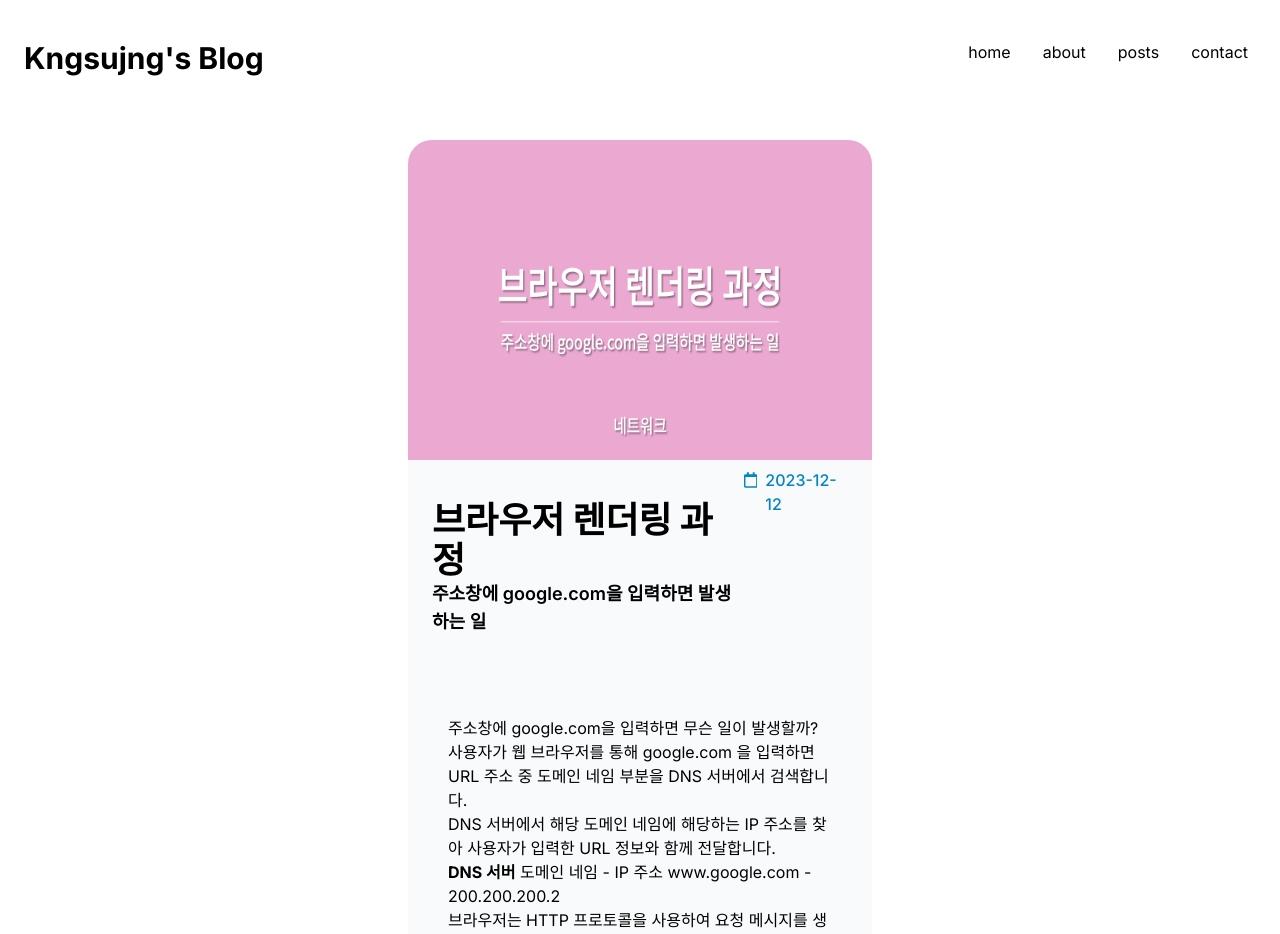
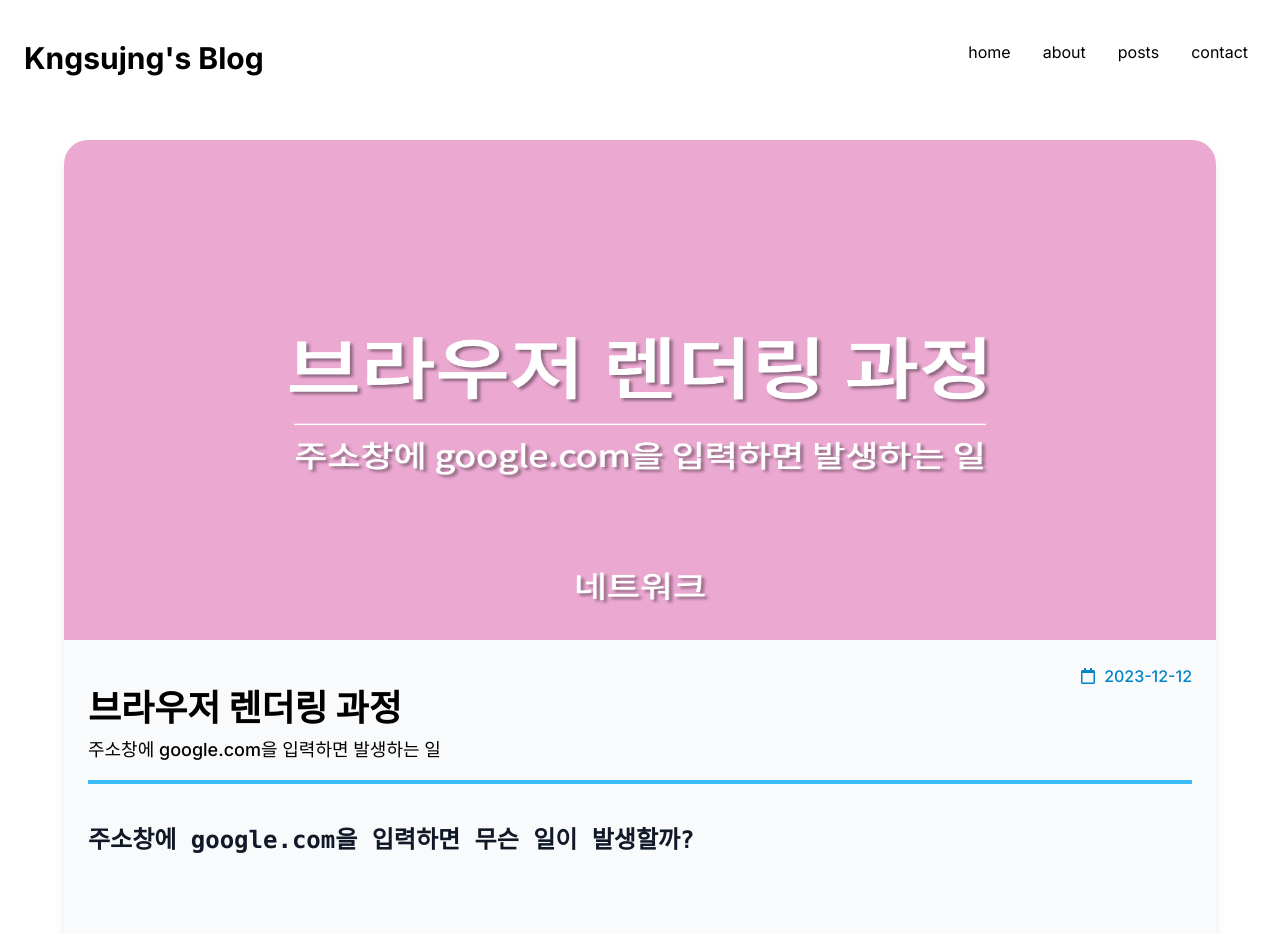
Before and after one commit to kngsujng/Blog-app, a Next.js app: page /posts/browser-rendering in a window 1280 px wide. Shown: the top 934 px of the page. Built offline with nearby package versions, Linux system fonts and the light colour scheme.

Commit message:
Feat: syntax-highlighter 라이브러리 설치

```diff
--- a/next.config.js
+++ b/next.config.js
@@ -1,4 +1,11 @@
 /** @type {import('next').NextConfig} */
-const nextConfig = {}
+const nextConfig = {
+	images: {
+		remotePatterns: [
+			{ protocol: 'https', hostname: 'velog.velcdn.com' },
+			{ protocol: 'https', hostname: 'user-images.githubusercontent.com' },
+		],
+	},
+};
 
-module.exports = nextConfig
+module.exports = nextConfig;
--- a/package.json
+++ b/package.json
@@ -16,9 +16,11 @@
 		"react-icons": "^5.0.1",
 		"react-markdown": "^9.0.1",
 		"react-multi-carousel": "^2.8.4",
+		"react-syntax-highlighter": "^15.5.0",
 		"remark-gfm": "^4.0.0"
 	},
 	"devDependencies": {
+		"@tailwindcss/typography": "^0.5.10",
 		"@types/node": "^20",
 		"@types/nodemailer": "^6.4.14",
 		"@types/react": "^18",
--- a/src/app/components/MarkdownRender.tsx
+++ b/src/app/components/MarkdownRender.tsx
@@ -1,8 +1,47 @@
-import Markdown from 'react-markdown';
 import { getContent } from '../api/posts';
+import Image from 'next/image';
+import ReactMarkDown from 'react-markdown';
 import remarkGfm from 'remark-gfm';
+import { Prism as SyntaxHighlighter } from 'react-syntax-highlighter';
+import { materialDark } from 'react-syntax-highlighter/dist/cjs/styles/prism';
 
 export default async function MarkdownRender({ id }: { id: string }) {
 	const { content } = await getContent(id);
-	return <Markdown remarkPlugins={[remarkGfm]}>{content}</Markdown>;
+	return (
+		<pre>
+			<ReactMarkDown
+				className="prose max-w-none"
+				remarkPlugins={[remarkGfm]}
+				components={{
+					code({ ref, node, className, children, ...props }) {
+						const match = /language-(\w+)/.exec(className || '');
+						return match ? (
+							<SyntaxHighlighter
+								language={match[1]}
+								PreTag="div"
+								{...props}
+								style={materialDark}
+								ref={null}
+							>
+								{String(children).replace(/\n$/, '')}
+							</SyntaxHighlighter>
+						) : (
+							<code {...props}>{children}</code>
+						);
+					},
+					img: (image) => (
+						<Image
+							className="w-full max-h-60 object-cover"
+							src={image.src || ''}
+							alt={image.alt || ''}
+							width={500}
+							height={300}
+						/>
+					),
+				}}
+			>
+				{content}
+			</ReactMarkDown>
+		</pre>
+	);
 }
--- a/src/app/posts/[slug]/page.tsx
+++ b/src/app/posts/[slug]/page.tsx
@@ -14,29 +14,26 @@ export default async function Post({ params: { slug } }: Props) {
 	if (post) {
 		const { path, date, title, description } = post;
 		return (
-			<section className="mx-96 rounded-t-3xl bg-gray-50">
+			<article className="rounded-3xl overflow-scroll bg-gray-50 shadow-lg mx-10">
 				<Image
-					className="w-full h-80 object-fill rounded-t-3xl"
+					className="w-full max-h-[500px]"
 					src={`/images/${path}.png`}
 					alt={title}
-					width="300"
-					height="300"
+					width={760}
+					height={300}
 					priority
 				/>
-				<section className="flex justify-between px-6">
-					<div className="py-10">
-						<h1 className="text-4xl font-extrabold">{title}</h1>
-						<p className="text-lg font-semibold">{description}</p>
+				<section className="flex flex-col justify-between p-6">
+					<div className="flex self-end gap-2 text-sky-600">
+						<FaRegCalendar className="mt-1" />
+						<p className="font-medium">{date.toString()}</p>
 					</div>
-					<div className="flex gap-2 p-2 text-sky-600">
-						<FaRegCalendar className="mt-1" />
-						<p className="font-medium">{date}</p>
-					</div>
-				</section>
-				<section className="p-10 pb-40">
+					<h2 className="text-4xl font-extrabold">{title}</h2>
+					<p className="pt-2 text-lg font-medium">{description}</p>
+					<div className="w-full border-2 border-sky-400 mt-4 mb-10"></div>
 					<MarkdownRender id={path} />
 				</section>
-			</section>
+			</article>
 		);
 	}
 }
--- a/tailwind.config.ts
+++ b/tailwind.config.ts
@@ -18,6 +18,6 @@ const config: Config = {
 			},
 		},
 	},
-	plugins: [],
+	plugins: [require('@tailwindcss/typography')],
 };
 export default config;
```
Also changed, not shown: 1 other file (tests, documents, lock files or other folders).
